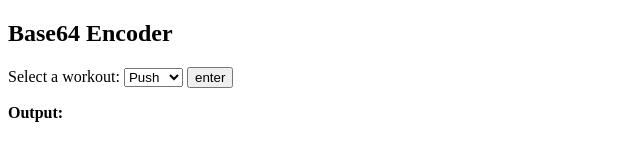
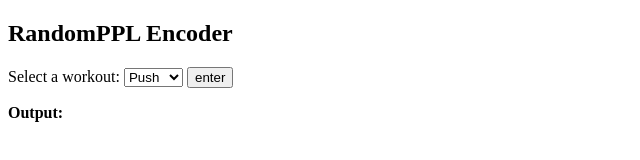
Before and after one commit to TylerDavidBailey/test-project, a plain HTML site: page index.html in a window 1280 px wide. Shown: the whole page, without its empty margins (0-640 px from the left). Drawn offline with Linux system fonts and the light colour scheme; no server answers.

Commit message:
RandomPPL

```diff
--- a/index.html
+++ b/index.html
@@ -3,11 +3,11 @@
 
 <head>
     <meta charset="utf-8">
-    <title>Base64 Encoder - Go WASM</title>
+    <title>RandomPPL - Go WASM</title>
 </head>
 
 <body>
-    <h2>Base64 Encoder</h2>
+    <h2>RandomPPL Encoder</h2>
 
     <label for="inputSelect">Select a workout:</label>
     <select id="inputSelect">
```
